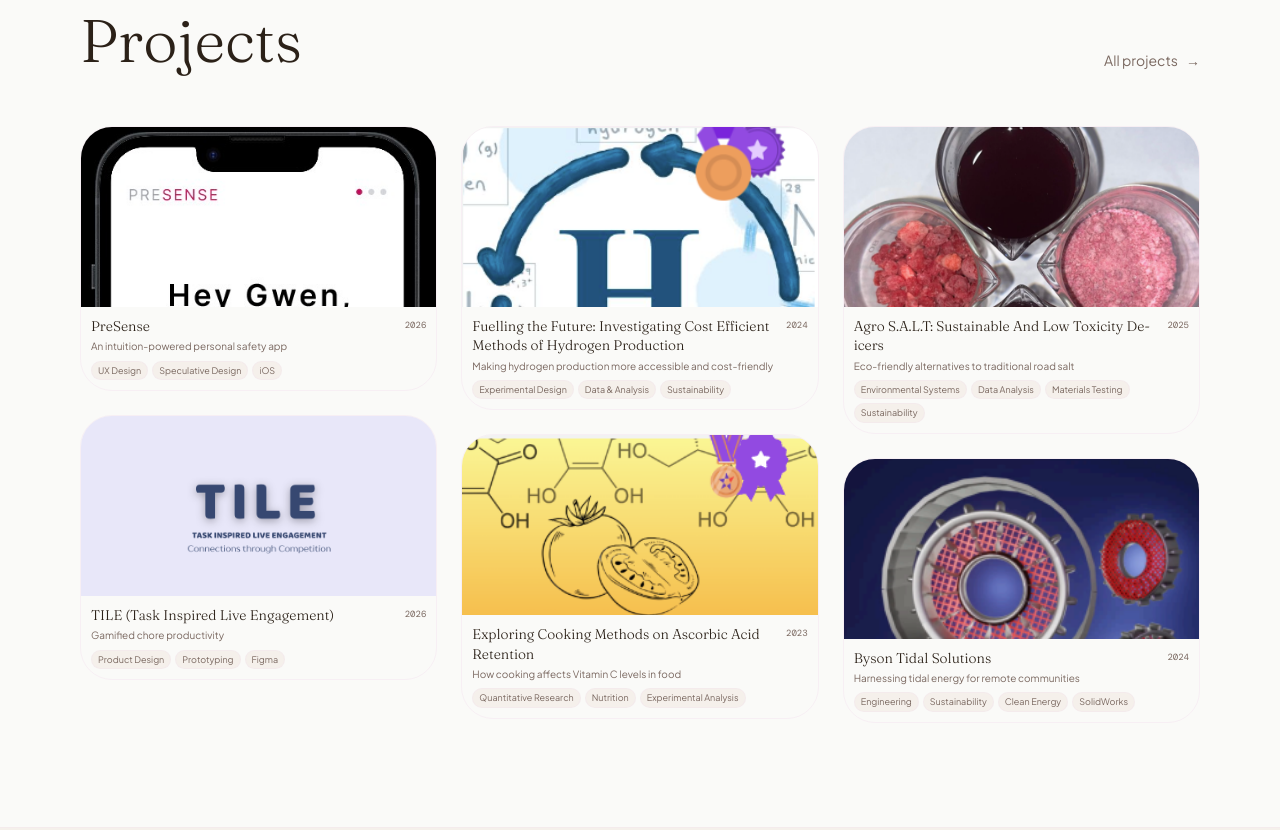
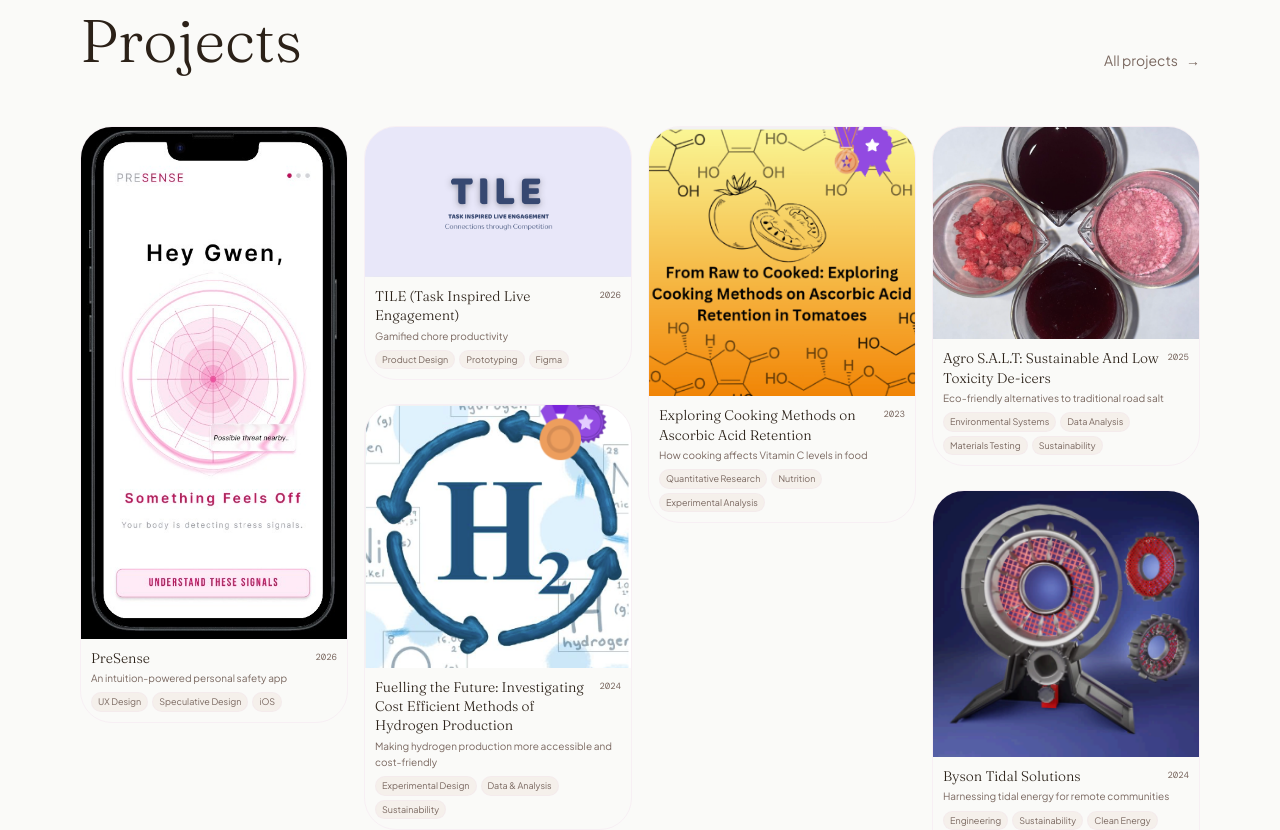
Before and after one commit to lalithyaraavi/lalithya-website, a Next.js app: page / in a window 1280 px wide. Shown: the part 980-1810 px from the top of the page. Built offline with nearby package versions, Linux system fonts and the light colour scheme; a web font is replaced by a local one.

Commit message:
more columns for smaller cards, full images restored

```diff
--- a/src/app/page.tsx
+++ b/src/app/page.tsx
@@ -137,7 +137,7 @@ export default function Home() {
           </div>
         </FadeIn>
 
-        <div className="columns-1 md:columns-2 lg:columns-3 gap-6">
+        <div className="columns-2 md:columns-3 lg:columns-4 gap-4">
           {projects.slice(0, 6).map((p, i) => (
             <div key={p.slug} className="break-inside-avoid mb-6">
               <ProjectCard project={p} index={i} />
--- a/src/app/projects/page.tsx
+++ b/src/app/projects/page.tsx
@@ -13,7 +13,7 @@ export default function ProjectsPage() {
         </p>
       </FadeIn>
 
-      <div className="columns-1 md:columns-2 lg:columns-3 gap-6">
+      <div className="columns-2 md:columns-3 lg:columns-4 gap-4">
         {projects.map((p, i) => (
           <div key={p.slug} className="break-inside-avoid mb-6">
             <ProjectCard project={p} index={i} />
--- a/src/components/ProjectCard.tsx
+++ b/src/components/ProjectCard.tsx
@@ -19,8 +19,8 @@ export default function ProjectCard({ project, index }: { project: Project; inde
             <img
               src={project.images?.[0] ?? project.image}
               alt={project.title}
-              className="w-full object-cover object-top"
-              style={{ filter: "none", mixBlendMode: "normal", maxHeight: "180px" }}
+              className="w-full h-auto block"
+              style={{ filter: "none", mixBlendMode: "normal" }}
             />
           </div>
         ) : (
```
